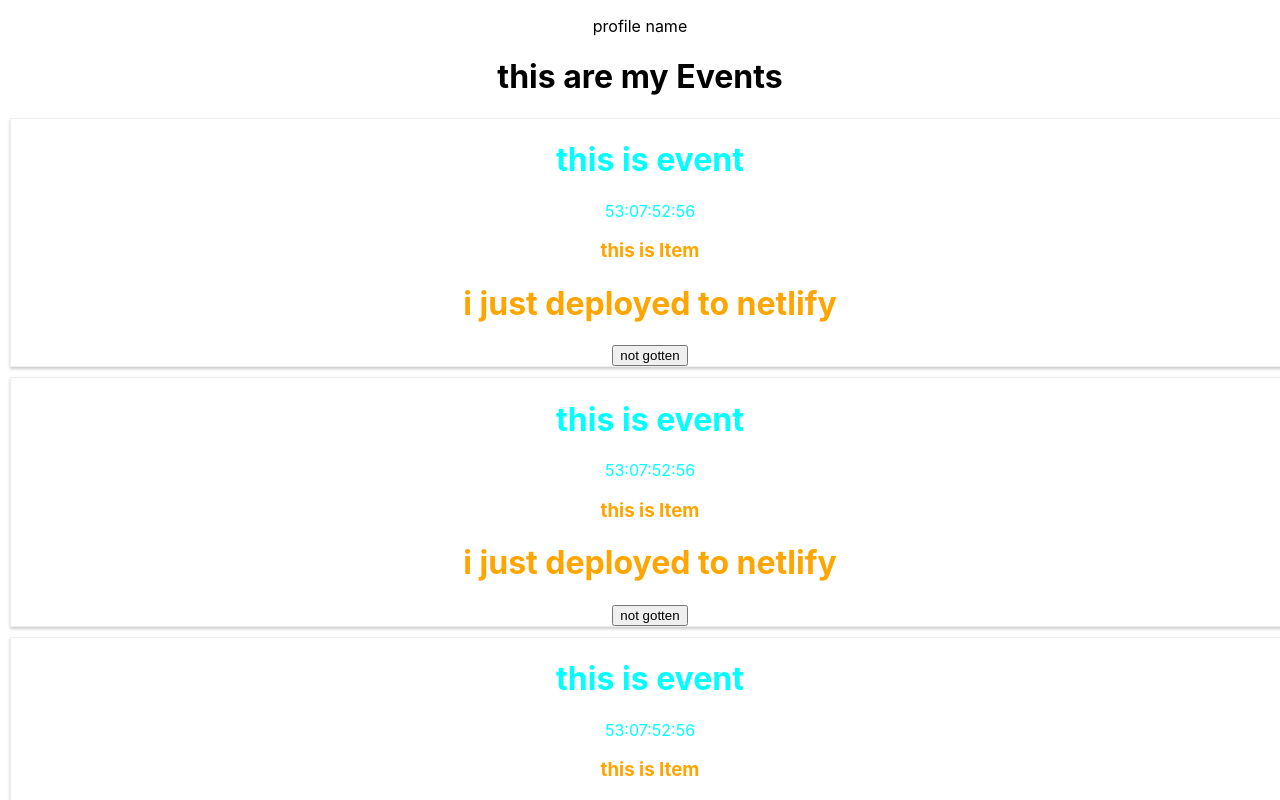
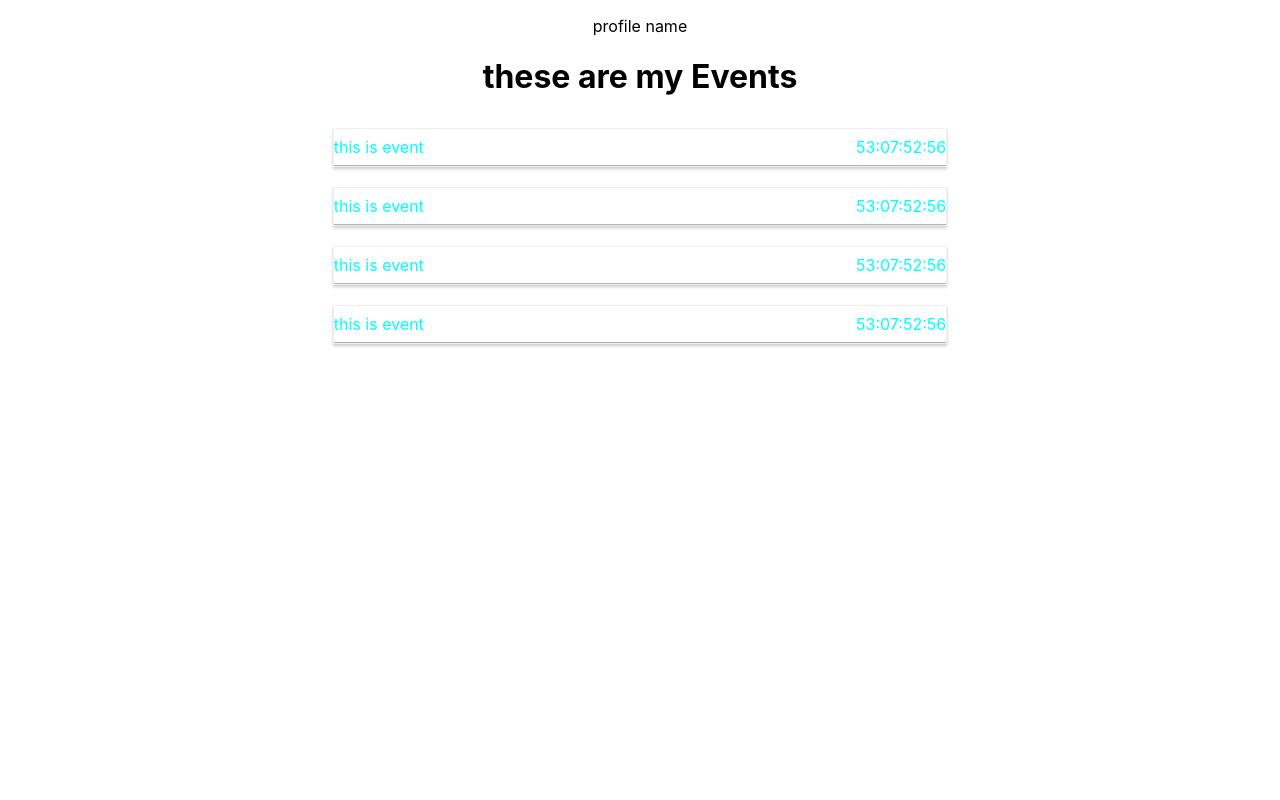
Before and after one commit to omoelyon/event-management-react, a React (Create React App) app: page / in a window 1280 px wide. Shown: the top 800 px of the page. Built offline with nearby package versions, Linux system fonts and the light colour scheme.

Commit message:
event details

```diff
--- a/src/EventComponents/Event/Event.js
+++ b/src/EventComponents/Event/Event.js
@@ -1,15 +1,17 @@
 import React from "react";
 
-import Item from "./Item/Item";
 import style from "./Event.module.css";
 
 import Countdown from "react-countdown";
 
 const Event = (props) => (
-  <div className={style.Event}>
-    <h1>this is event</h1>
-    <Countdown date={"2020-11-11T01:02:03"} />
-    <Item />
+  <div className={( style.Event)}>
+    <dl className={style.Content} >
+    <dt>this is event</dt>
+    <dd>
+      <Countdown date={"2020-11-11T01:02:03"} />
+    </dd>
+    </dl>
   </div>
 );
 
--- a/src/EventComponents/Event/Event.module.css
+++ b/src/EventComponents/Event/Event.module.css
@@ -1,6 +1,6 @@
 .Event {
-  width: 100%;
-  padding: inherit;
+  width: 60%;
+  display: flexbox;
   text-align: center;
   border: 1px solid #eee;
   box-shadow: 0 2px 3px #ccc;
@@ -11,6 +11,24 @@
 
   color: aqua;
 }
+.Content {
+  /* Content is center horizontally */
+  align-items: center;
+  display: flex;
+
+  /*
+  The property name will stick to the left, and the value
+  will stick to the right
+  */
+  justify-content: space-between;
+
+  border-bottom: 1px solid rgba(0, 0, 0, 0.3);
+
+  /* Spacing */
+  margin: 0px;
+  padding: 8px 0px;
+}
+
 .Post:hover,
 .Post:active {
   background-color: #c0ddf5;
--- a/src/EventComponents/Events/Events.js
+++ b/src/EventComponents/Events/Events.js
@@ -1,16 +1,19 @@
 import React from "react";
 
 import Event from "../Event/Event";
+import styles from "./Events.module.css";
 
 const Events = (props) => {
   return (
     <div>
-      <h1>this are my Events</h1>
+      <h1>these are my Events</h1>
+      <div className={styles.Events}>
 
-      <Event />
-      <Event />
-      <Event />
-      <Event />
+        <Event />
+        <Event />
+        <Event />
+        <Event />
+      </div>
     </div>
   );
 };
--- a/src/EventComponents/Events/Events.module.css
+++ b/src/EventComponents/Events/Events.module.css
@@ -1,5 +1,6 @@
 .Events {
     display: flex;
+    align-items: center;
     flex-flow: row wrap;
     justify-content: center;
     width: 80%;
```
Also changed, not shown: src/EventComponents/EventDetail/EventDetail.js (+17 -57 lines), src/EventComponents/EventDetail/Item/Item.js (renamed from src/EventComponents/Event/Item/Item.js), src/EventComponents/EventDetail/Item/Item.module.css (renamed from src/EventComponents/Event/Item/Item.module.css), src/EventComponents/EventDetail/ToDo/ToDo.js (added), src/EventComponents/EventDetail/ToDo/ToDo.module.css (added).
